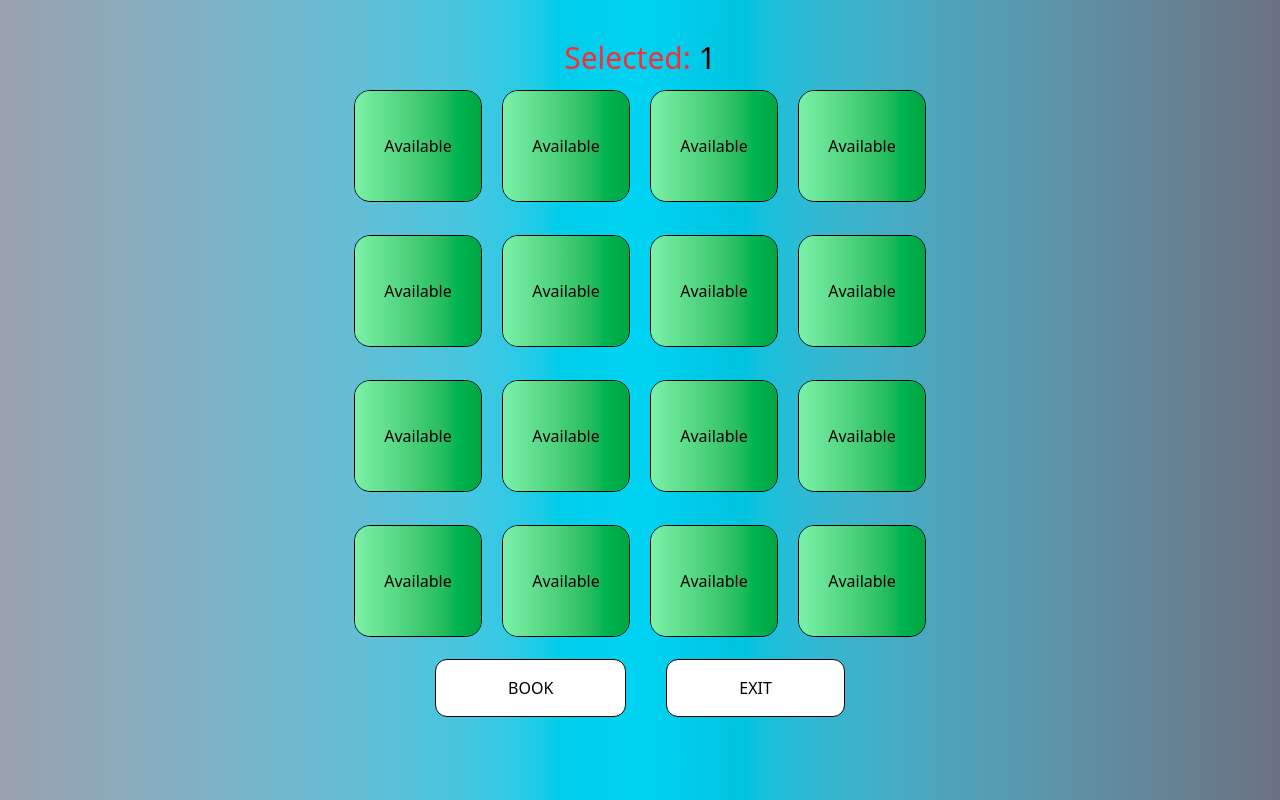
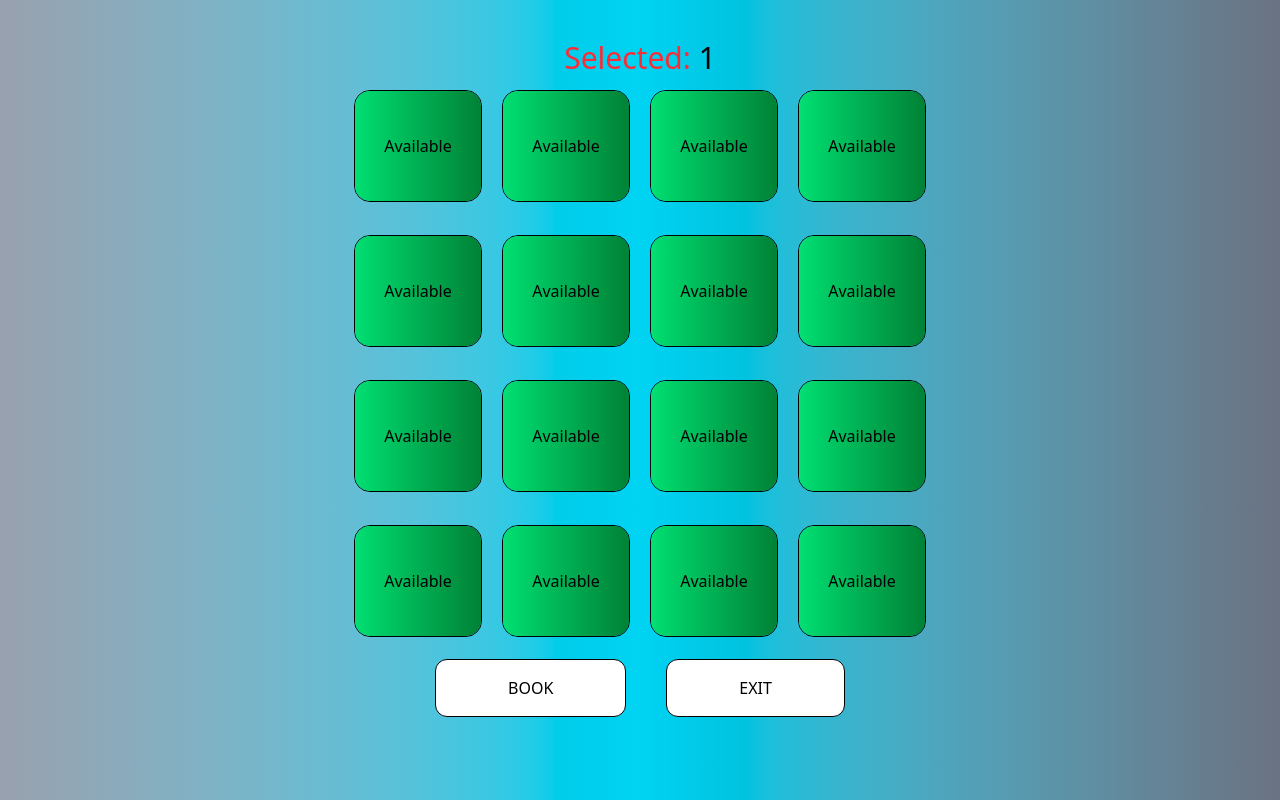
Before and after one commit to damodara2006/Car-Parking-System, a React (Vite) app in the folder frontend/: page / in a window 1280 px wide. Built offline with nearby package versions, Linux system fonts and the light colour scheme; no server answers.

Commit message:
enhance Home component UI with improved hover effects and logging for parked cars

```diff
--- a/frontend/src/Pages/Home.jsx
+++ b/frontend/src/Pages/Home.jsx
@@ -19,7 +19,7 @@ function Home() {
       <div className='flex flex-row flex-wrap w-[50%] gap-5 h-[70%] justify-center items-center'>
         {[...Array(16)].map((_, index) => {
           const parkedCar = data.find(car => car.parkingnumber === index + 1);
-          // console.log(parkedCar)
+          console.log(parkedCar)
           return (
             <div key={index}
               className='border w-[20%] h-[20%] hover:scale-[115%] rounded-2xl active:scale-105 transition-all duration-100 overflow-hidden flex justify-center items-center'
@@ -27,7 +27,7 @@ function Home() {
               {parkedCar ? (
                 <img src={parkedCar.carpicture} alt='Car' className='w-full h-full object-cover' onClick={()=>setoccupied(true)} />
               ) : (
-                <p className='bg-gradient-to-r from-green-300 to-green-600 w-full h-full flex justify-center items-center'>Available</p>
+                <p className='bg-gradient-to-r from-green-400 to-green-700 w-full h-full flex hover:bg-gradient-to-r hover:from-green-100 hover:to-green-400 justify-center items-center transition-all duration-1000'>Available</p>
               )}
             </div>
           );
```
